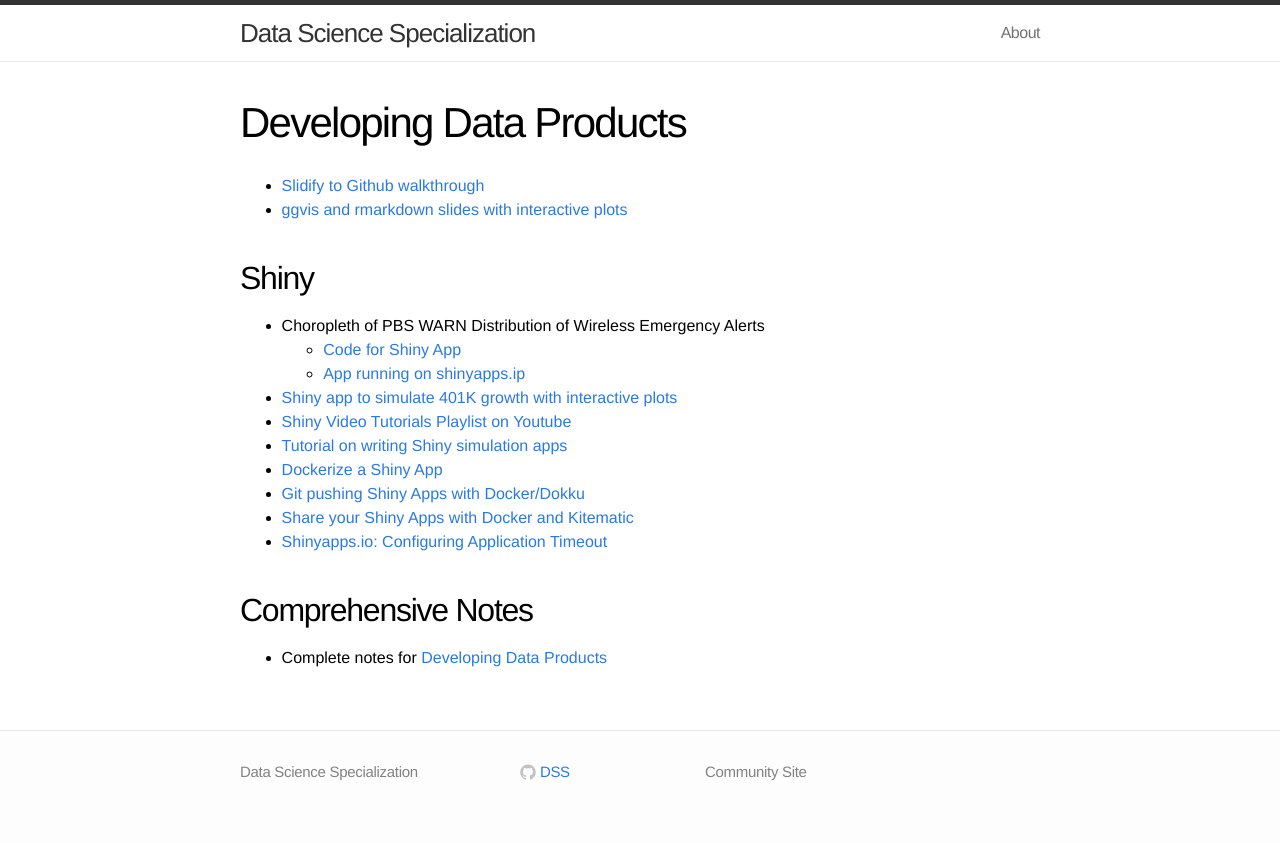
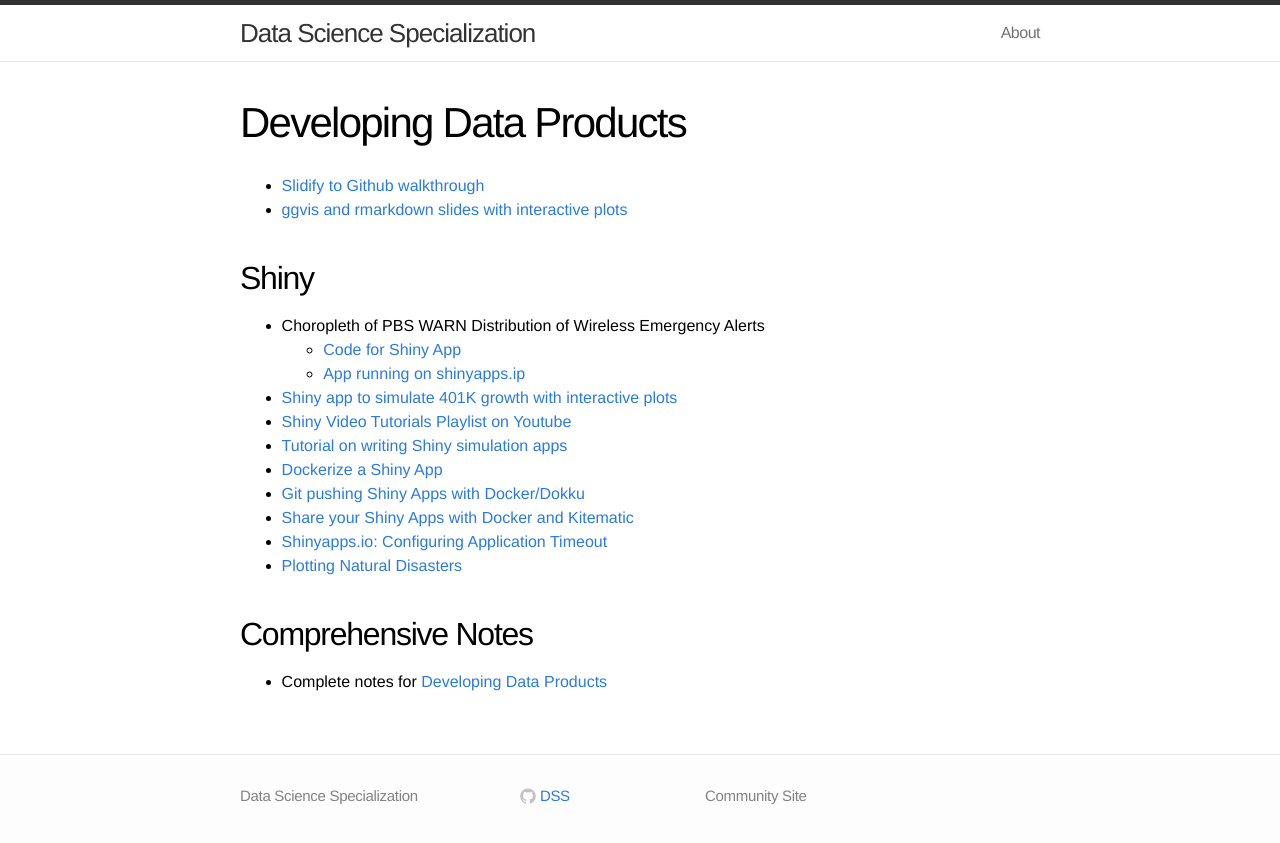
Before and after one commit to DataScienceSpecialization/DataScienceSpecialization.github.io, a Jekyll site: the page built from ddp.md, in a window 1280 px wide. Shown: the top 843 px of the page. Built offline with Jekyll 4.4.1, drawn with Linux system fonts in a browser that asks for light colours.

Commit message:
adding a leaflet plot example

```diff
--- a/ddp.md
+++ b/ddp.md
@@ -18,6 +18,7 @@
 - [Git pushing Shiny Apps with Docker/Dokku](http://www.rmining.net/2015/05/11/git-pushing-shiny-apps-with-docker-dokku/)
 - [Share your Shiny Apps with Docker and Kitematic](http://www.rmining.net/2015/08/10/share-your-shiny-apps-with-docker-and-kitematic/)
 - [Shinyapps.io: Configuring Application Timeout](https://github.com/lgreski/datasciencectacontent/blob/master/markdown/dataProd-shinyTimeoutConfig.md)
+- [Plotting Natural Disasters](http://www.rpubs.com/DocOfi/367052)
 
 ## Comprehensive Notes
 
```
